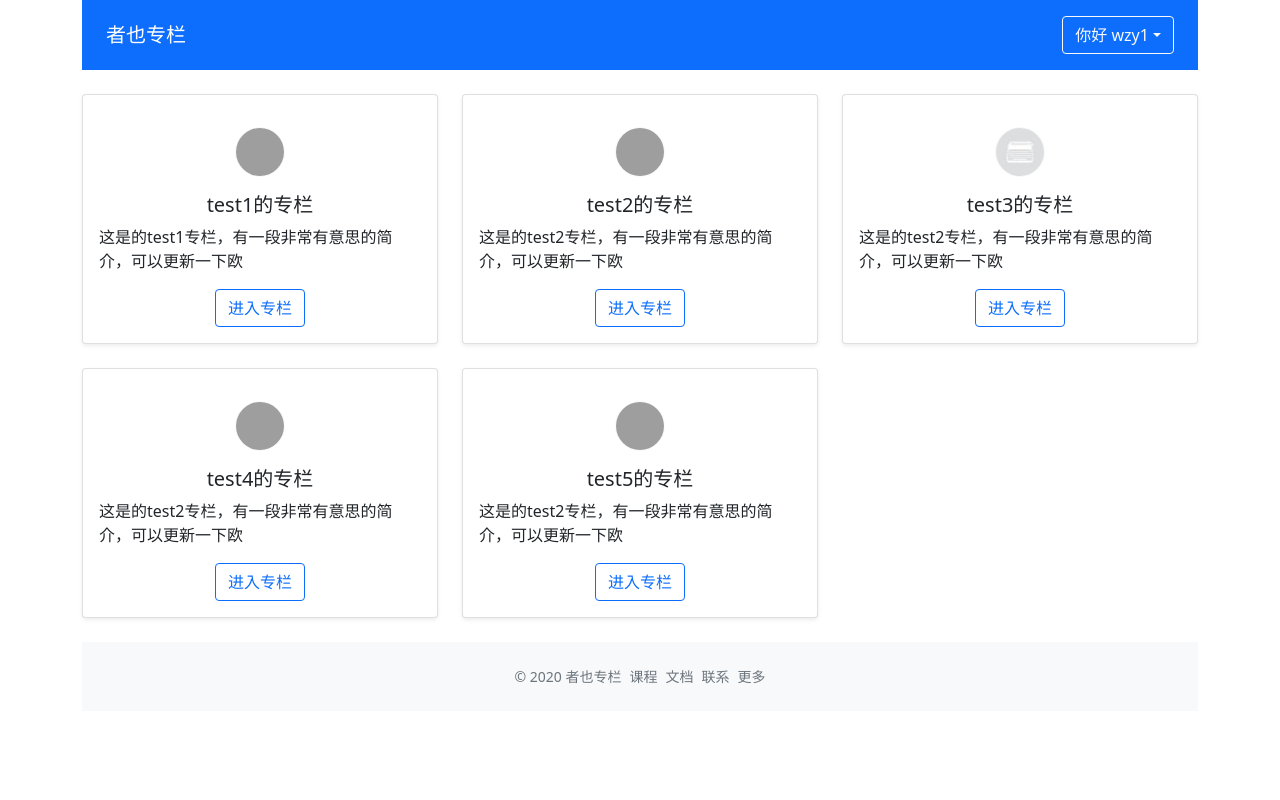
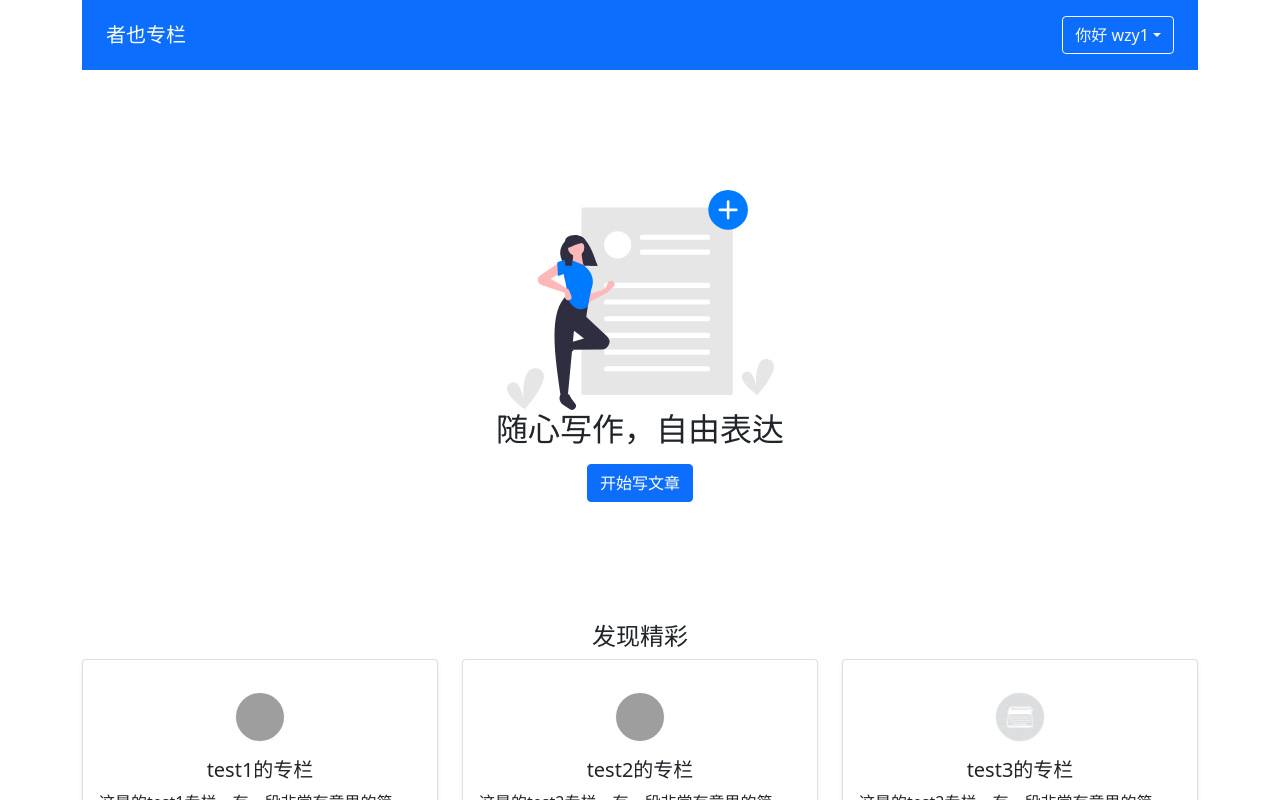
Before and after one commit to wzycoding/imooc-zheye, a Vue app: page / in a window 1280 px wide. Shown: the top 800 px of the page. Built offline with nearby package versions, Linux system fonts and the light colour scheme; grey boxes are pictures that could not be loaded.

Commit message:
feat：补齐一些静态页面

```diff
--- a/src/components/GlobalHeader.vue
+++ b/src/components/GlobalHeader.vue
@@ -1,6 +1,6 @@
 <template>
   <nav class="navbar navbar-dark bg-primary justify-content-between mb-4 px-4">
-    <a class="navbar-brand" href="#">者也专栏</a>
+    <router-link to="/" class="navbar-brand">者也专栏</router-link>
     <ul v-if="!user.isLogin" class="list-inline mb-0">
       <li class="list-inline-item"><router-link :to="`/login`" class="btn btn-outline-light my-2">登录</router-link></li>
       <li class="list-inline-item"><a href="#" class="btn btn-outline-light my-2">注册</a></li>
--- a/src/components/ValidateInput.vue
+++ b/src/components/ValidateInput.vue
@@ -8,7 +8,7 @@
         @blur="validateInput"
         @input="updateValue"
         v-bind="$attrs"/>
-       <textarea
+      <textarea
         v-else
         class="form-control"
         :class="{'is-invalid': inputRef.error}"
--- a/src/store.ts
+++ b/src/store.ts
@@ -14,7 +14,7 @@ const store = createStore<GlobalDataProps>({
   state: {
     columns: testData,
     posts: testPosts,
-    user: { isLogin: true, name: 'wzy1' }
+    user: { isLogin: true, name: 'wzy1', columnId: 1 }
   },
   mutations: {
     login (state) {
--- a/src/views/Home.vue
+++ b/src/views/Home.vue
@@ -1,5 +1,17 @@
 <template>
     <div class="home-page">
+      <section class="py-5 text-center container">
+        <div class="row py-lg-5">
+          <div class="col-lg-6 col-md-8 mx-auto">
+            <img src="../assets/callout.svg" alt="callout" class="w-50"/>
+            <h2 class="font-weight-light">随心写作，自由表达</h2>
+            <p>
+              <router-link :to="{name: 'create'}" class="btn btn-primary my-2">开始写文章</router-link>
+            </p>
+          </div>
+        </div>
+      </section>
+      <h4 class="font-weight-bold text-center">发现精彩</h4>
       <ColumnList :list="list"/>
     </div>
 </template>
```
